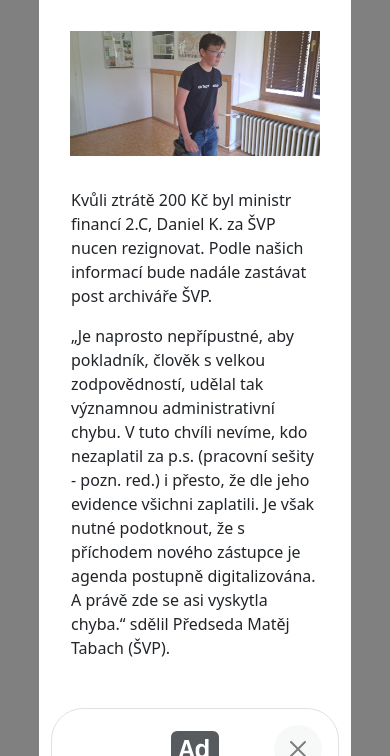
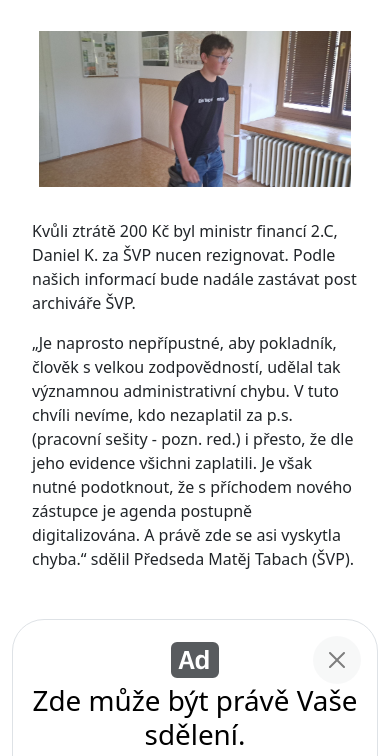
Before and after one commit to svp-gbn/web, a plain HTML site: page clanky/1.html in a window 390 px wide. Shown: the part 446-1202 px from the top of the page. Drawn offline with nearby package versions, Linux system fonts and the light colour scheme; a web font is replaced by a local one.

Commit message:
Update styles.css

```diff
--- a/css/styles.css
+++ b/css/styles.css
@@ -323,3 +323,8 @@ margin-top: 0;
 color: white;
 font-size: larger;
 }
+@media (max-width: 500px) {
+  .clankovy-container {
+    width: 100%;
+  }
+}
```
